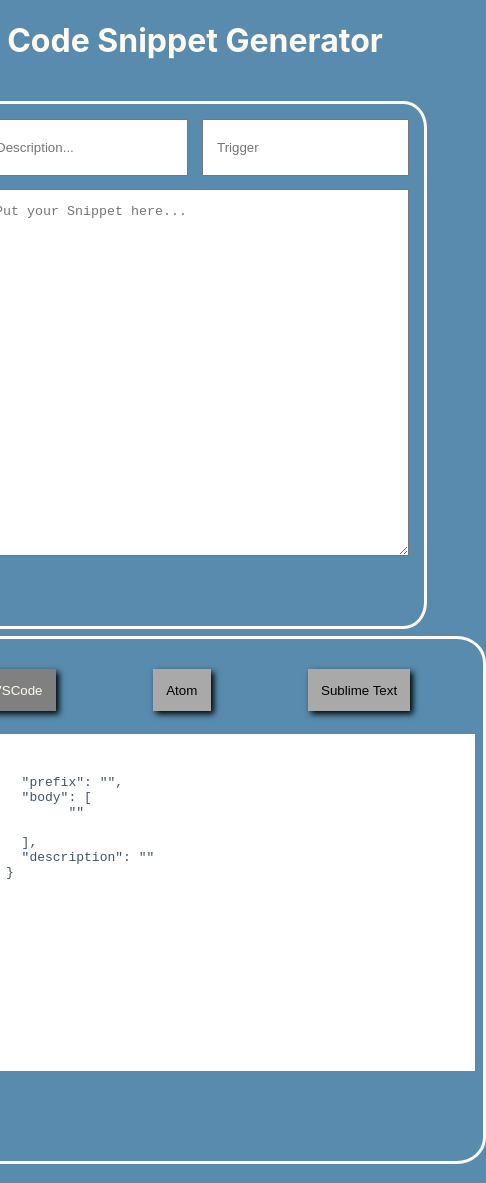
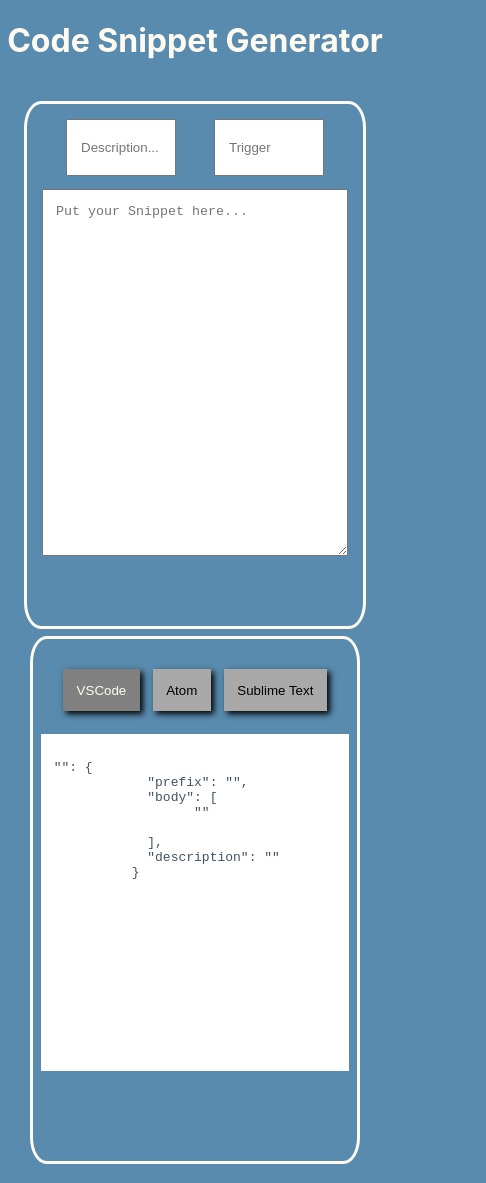
Before and after one commit to jatin33/code-snippet-generator, a React (Create React App) app: page / in a window 390 px wide. Shown: the whole page, 486 px wide, since content can reach past the window. Built offline with nearby package versions, Linux system fonts and the light colour scheme.

Commit message:
Made project responsive

```diff
--- a/src/App.module.css
+++ b/src/App.module.css
@@ -17,3 +17,12 @@ h1{
     padding: 1em;
   }
 }
+
+@media (min-width:300px) and (max-width:600px) {
+    .App {
+        display: flex;
+        justify-content: center;
+        align-items: center;
+        padding: 1em;
+    }
+}
--- a/src/components/Input/Input.module.css
+++ b/src/components/Input/Input.module.css
@@ -18,3 +18,20 @@
 textarea {
     min-height: 40vh;
 }
+
+@media (min-width:300px) and (max-width:600px) {
+    .container {
+        display: flex;
+        flex-direction: column;
+        padding: 0.5em;
+        margin:0.2em;
+        border:3px solid floralwhite;
+        border-radius: 5%;
+        min-height: 60vh;
+        width: 20em;
+    }
+
+    textarea {
+        min-height: 40vh;
+    }
+}
--- a/src/components/Output/Output.module.css
+++ b/src/components/Output/Output.module.css
@@ -40,3 +40,20 @@ button {
 pre{
     padding:1em;
 }
+
+@media (min-width:300px) and (max-width:600px) {
+    .container {
+        display: flex;
+        flex-direction: column;
+        padding: 0.5em;
+        margin:0.2em;
+        border:3px solid floralwhite;
+        border-radius: 5%;
+        min-height: 60vh;
+        min-width: 10em;
+    }
+
+    .tabcontent{
+        background-color: white;
+    }
+}
--- a/src/components/TextInput/TextInput.module.css
+++ b/src/components/TextInput/TextInput.module.css
@@ -3,3 +3,12 @@
     margin:0.5em;
     height: 2em;
   }
+
+@media (min-width:300px) and (max-width:600px){
+  .base{
+    padding: 1em;
+    margin:0.5em;
+    height: 2em;
+    width: 6em;
+  }
+}
```
